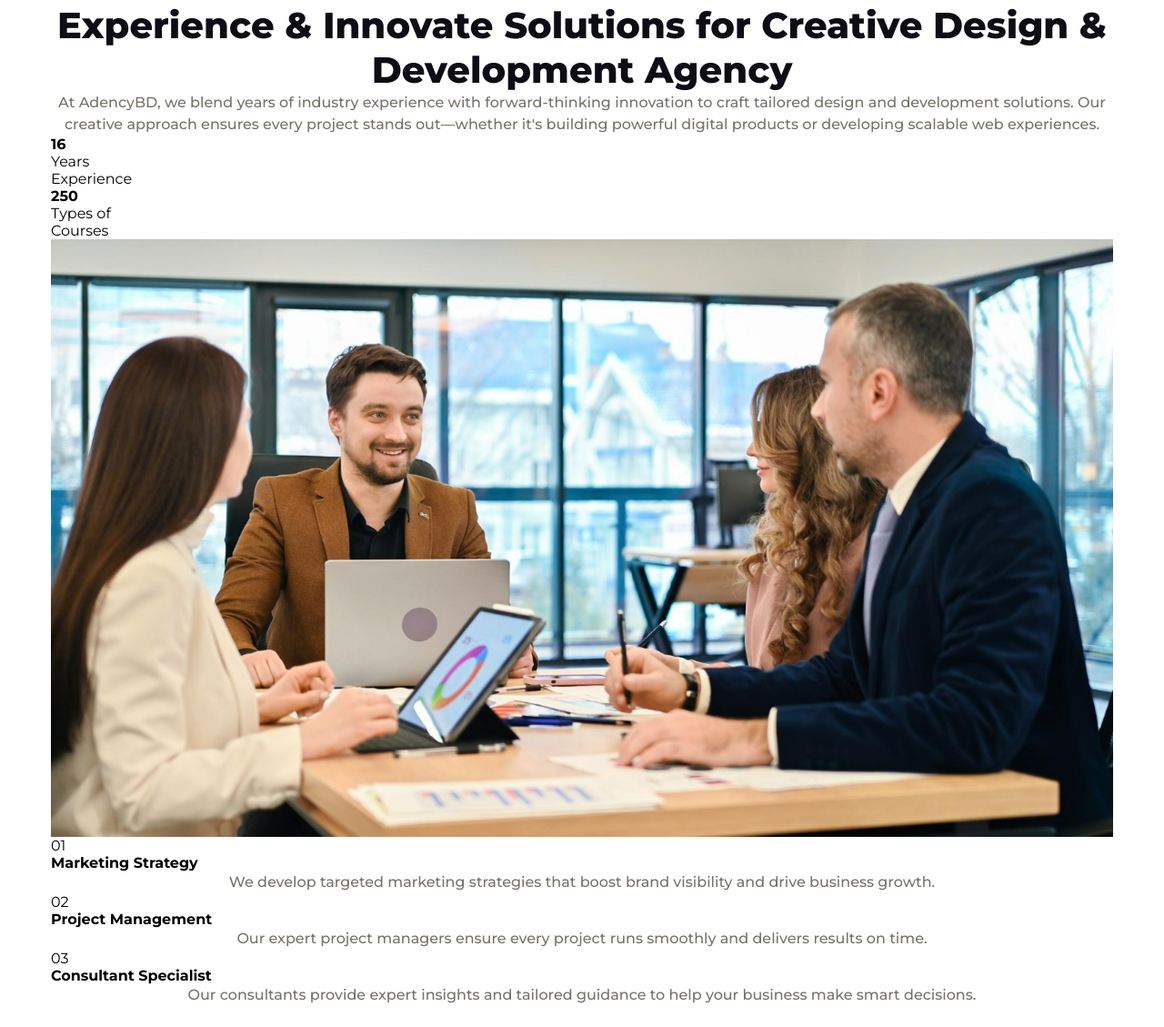
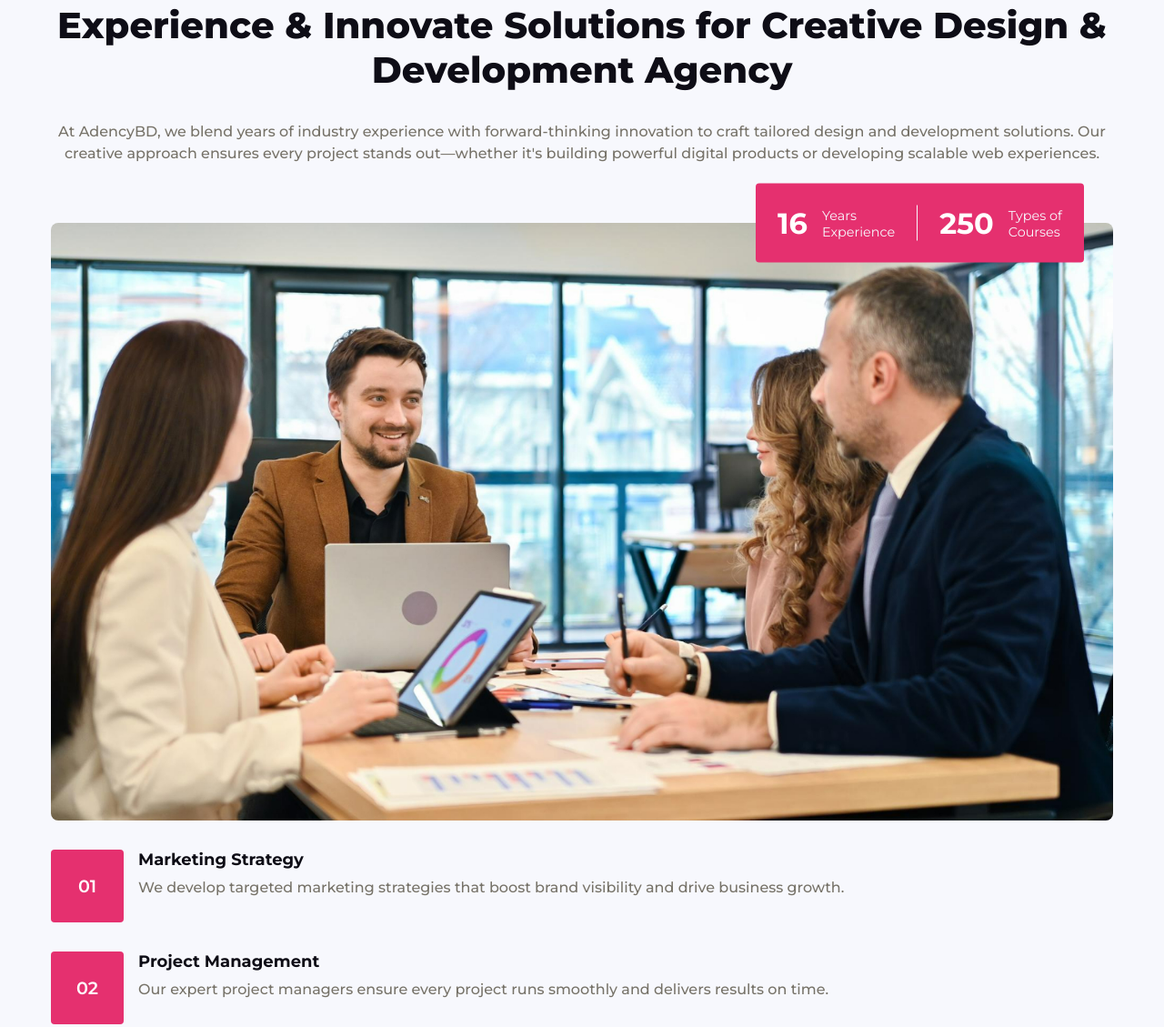
Before and after one commit to Cumayevomr/Responsive-Digital-Marketing-Website, a plain HTML site: page index.html in a window 1280 px wide. Shown: the part 3023-4152 px from the top of the page at 91% size. Drawn offline with nearby package versions, Linux system fonts and the light colour scheme.

Commit message:
portfolio design

```diff
--- a/styles.css
+++ b/styles.css
@@ -334,3 +334,97 @@ nav {
 .about__list .section__description {
   text-align: left;
 }
+
+.portfolio {
+  background-color: var(--extra-light);
+  overflow: hidden;
+}
+
+.portfolio__header {
+  margin-bottom: 4rem;
+  display: grid;
+  gap: 2rem;
+}
+
+.portfolio__image {
+  position: relative;
+  isolation: isolate;
+}
+
+.portfolio__image__content {
+  position: absolute;
+  top: 0;
+  right: 2rem;
+  transform: translateY(-50%);
+  padding-block: 1.5rem;
+  display: flex;
+  align-items: center;
+  background-color: var(--secondary-color);
+  border-radius: 0.25rem;
+  z-index: 1;
+}
+
+.portfolio__image__content div {
+  padding-inline: 1.5rem;
+  display: flex;
+  align-items: center;
+  gap: 1rem;
+}
+
+.portfolio__image__content div:nth-child(1) {
+  border-right: 1px solid var(--extra-light);
+}
+
+.portfolio__image img {
+  border-radius: 0.5rem;
+}
+
+.portfolio__image__content h4 {
+  font-size: 2rem;
+  font-weight: 700;
+  color: var(--white);
+}
+
+.portfolio__image__content p {
+  font-size: 0.9rem;
+  color: var(--extra-light);
+}
+
+.portfolio__content {
+  display: grid;
+  gap: 2rem;
+}
+
+.portfolio__list {
+  display: grid;
+  gap: 2rem;
+}
+
+.portfolio__list li {
+  display: flex;
+  align-items: flex-start;
+  gap: 1rem;
+}
+
+.portfolio__list li span {
+  width: 5rem;
+  aspect-ratio: 1;
+  display: grid;
+  place-content: center;
+  font-size: 1.2rem;
+  font-weight: 600;
+  color: var(--white);
+  background-color: var(--secondary-color);
+  border-radius: 0.25rem;
+}
+
+.portfolio__list h4 {
+  margin-bottom: 0.5rem;
+  font-size: 1.125rem;
+  font-weight: 700;
+  color: var(--text-dark);
+}
+
+.portfolio__list .section__description {
+  text-align: left;
+}
```
